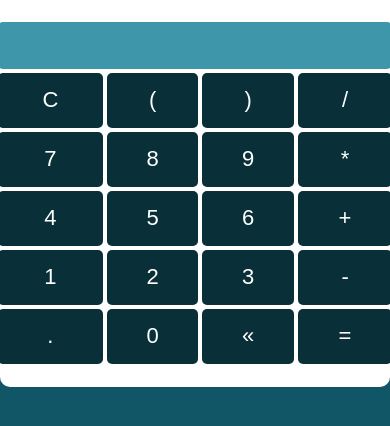
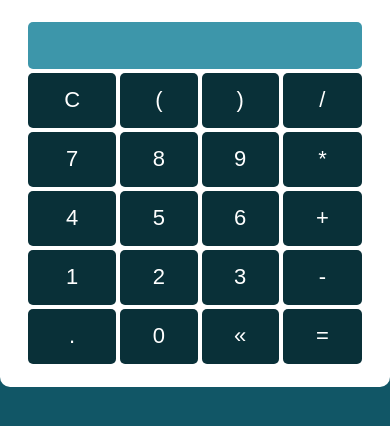
Before and after one commit to Alisson-Scalco/calculadora, a plain HTML site: page index.html in a window 390 px wide. Shown: the part 134-560 px from the top of the page. Drawn offline with nearby package versions, Linux system fonts and the light colour scheme.

Commit message:
Update style.css

```diff
--- a/assets/css/style.css
+++ b/assets/css/style.css
@@ -73,6 +73,11 @@ h1 {
     width: 400px;
   }
 }
+@media (max-width: 500px) {
+  .calculadora{
+    width: 340px;
+  }
+}
 .display {
   font-size: 26px;
   width: 100%;
```
